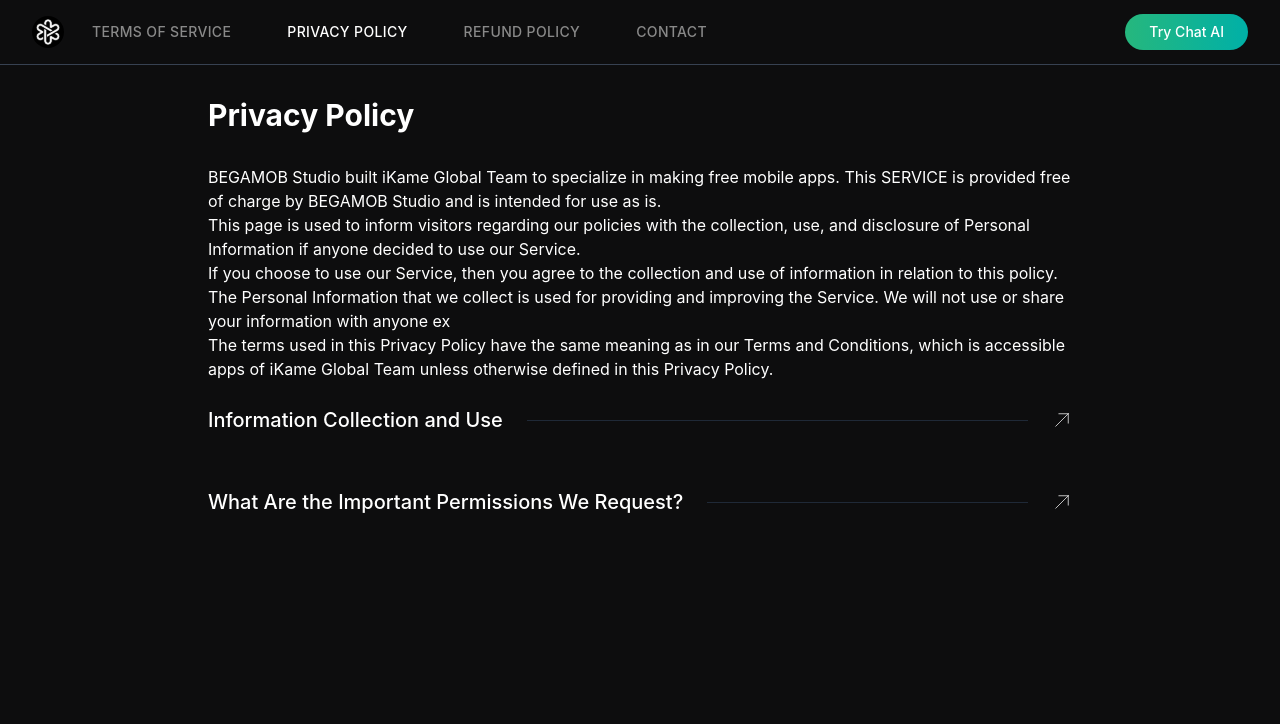
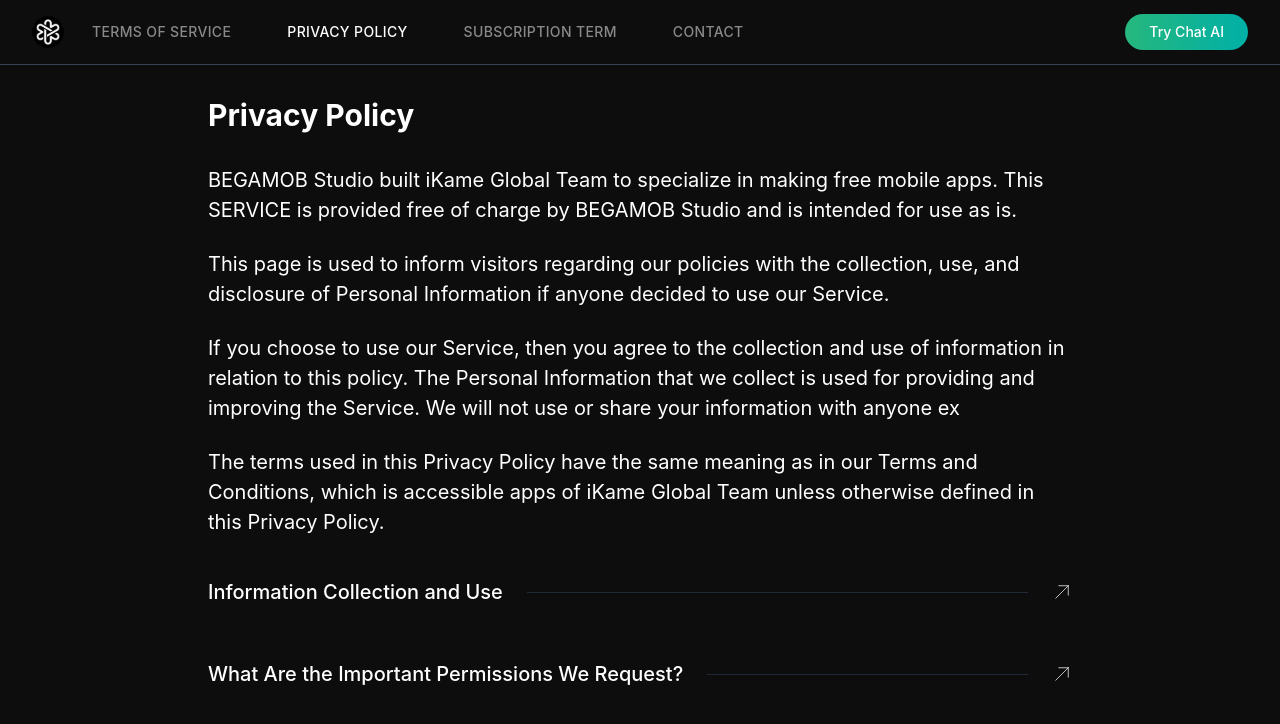
Before and after one commit to Dp11701/ai_chat, a Next.js app: page /privacy-policy in a window 1280 px wide. Shown: the top 724 px of the page. Built offline with nearby package versions, Linux system fonts and the light colour scheme.

Commit message:
fix: feedback

```diff
--- a/app/components/Header.tsx
+++ b/app/components/Header.tsx
@@ -47,10 +47,10 @@
                   PRIVACY POLICY
                 </Link>
                 <Link
-                  href="/refund-policy"
-                  className={getNavLinkClass("/refund-policy")}
+                  href="/subscription-term"
+                  className={getNavLinkClass("/subscription-term")}
                 >
-                  REFUND POLICY
+                  SUBSCRIPTION TERM
                 </Link>
                 <Link href="/contact" className={getNavLinkClass("/contact")}>
                   CONTACT
--- a/app/privacy-policy/page.tsx
+++ b/app/privacy-policy/page.tsx
@@ -82,23 +82,26 @@
       <div className="max-w-4xl mx-auto px-4 py-8">
         <h1 className="text-3xl font-bold text-white mb-8">Privacy Policy</h1>
         <div className="prose prose-lg max-w-none">
-          <p>
+          <p className="text-white text-[14px] md:text-[20px]">
             BEGAMOB Studio built iKame Global Team to specialize in making free
             mobile apps. This SERVICE is provided free of charge by BEGAMOB
             Studio and is intended for use as is.
           </p>
-          <p>
+          <br />
+          <p className="text-white text-[14px] md:text-[20px]">
             This page is used to inform visitors regarding our policies with the
             collection, use, and disclosure of Personal Information if anyone
             decided to use our Service.
           </p>
-          <p>
+          <br />
+          <p className="text-white text-[14px] md:text-[20px]">
             If you choose to use our Service, then you agree to the collection
             and use of information in relation to this policy. The Personal
             Information that we collect is used for providing and improving the
             Service. We will not use or share your information with anyone ex
           </p>
-          <p>
+          <br />
+          <p className="text-white text-[14px] md:text-[20px] mb-4">
             The terms used in this Privacy Policy have the same meaning as in
             our Terms and Conditions, which is accessible apps of iKame Global
             Team unless otherwise defined in this Privacy Policy.
--- a/app/refund-policy/page.tsx
+++ b/app/subscription-term/page.tsx
@@ -1,7 +1,7 @@
 export default function RefundPolicy() {
   return (
     <div className="max-w-4xl mx-auto px-4 py-8">
-      <h1 className="text-3xl font-bold  mb-8 text-white">Refund Policy</h1>
+      <h1 className="text-3xl font-bold  mb-8 text-white">Subscription Term</h1>
       <div className="prose prose-lg max-w-none flex flex-col gap-4">
         <p className="text-lg font-bold text-white text-[14px] md:text-[28px]">
           Auto Renewing Subscriptions:
```
Also changed, not shown: app/privacy-policy/data.ts (+2 -2 lines), app/terms-of-service/data.ts (+1 -1 lines).
